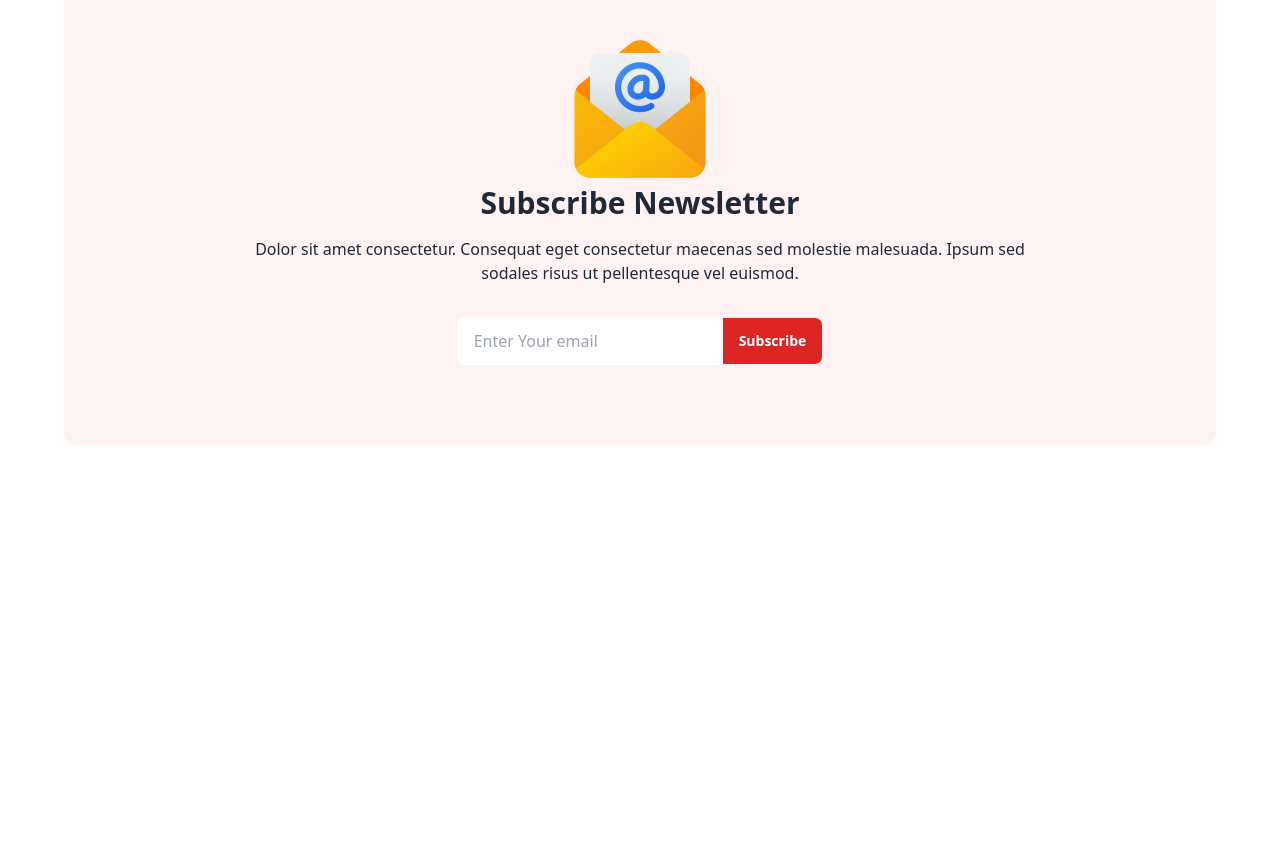
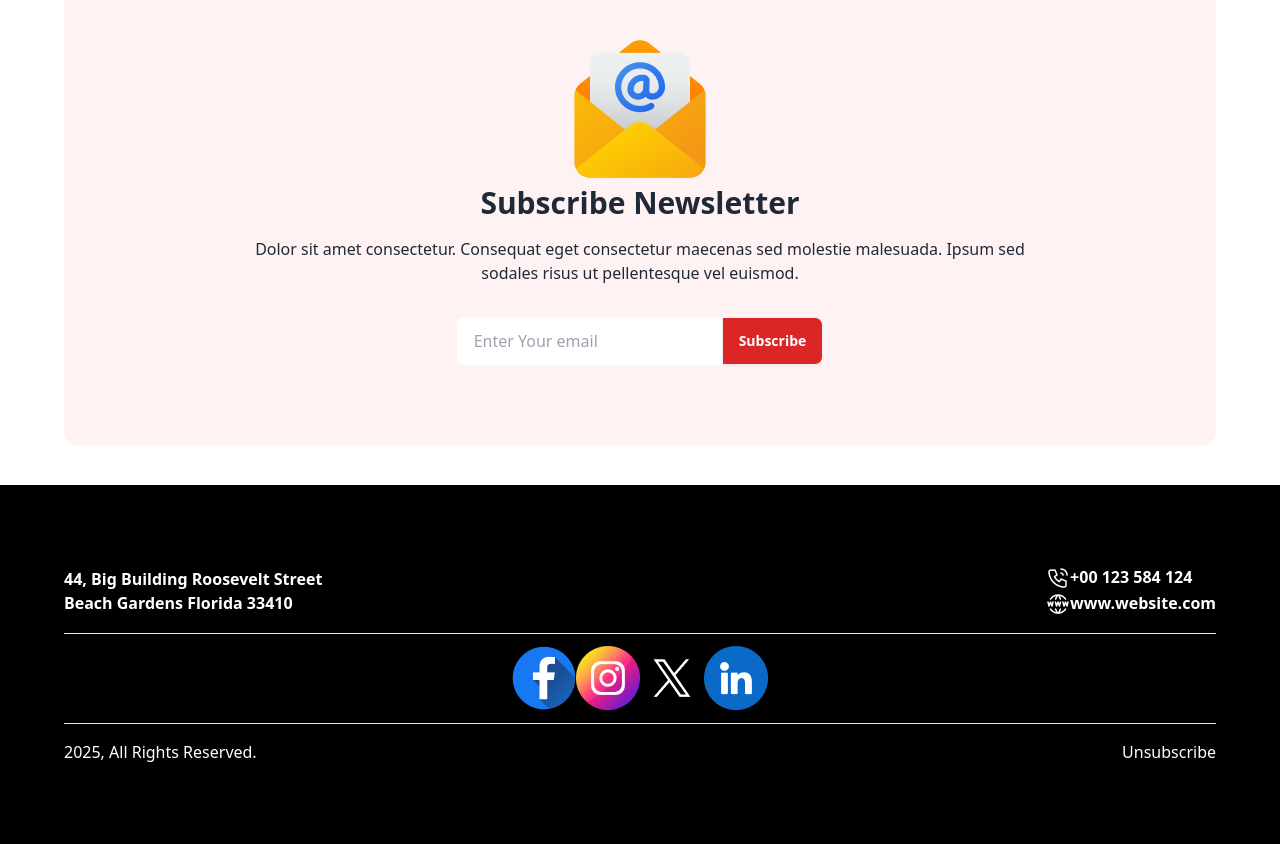
Before and after one commit to ChibgatullahMinhaz/New-Year-Offer, a plain HTML site: page index.html in a window 1280 px wide. Shown: the part 5001-5845 px from the top of the page. Before the commit the page ends 5486 px from the top, so only its background shows below. Drawn offline with nearby package versions, Linux system fonts and the light colour scheme.

Commit message:
added footer section

```diff
--- a/index.html
+++ b/index.html
@@ -166,9 +166,32 @@
  </section>
     </main>
     <!-- footer -->
-    <footer>
-
-    </footer>
+    <footer class="bg-black text-white">
+        <!-- footer container -->
+         <div class="max-w-[90%] mx-auto py-20">
+            <div class="md:flex justify-between items-center gap-4">
+                <div>
+                    <h4 class="font-bold">44, Big Building Roosevelt Street</h4>
+                    <h4 class="font-bold">Beach Gardens Florida 33410</h4>
+                </div>
+                <div >
+                    <h1 class="font-bold"> <img src="icons/Call.png" class="inline-block" alt="">+00 123 584 124</h1>
+                    <h1 class="font-bold" > <img src="icons/Website.png" class="inline-block" alt="">www.website.com</h1>
+                </div>
+            </div>
+            <!-- social icon -->
+             <div class="border-t border-b flex justify-center items-center text-2xl mt-4">
+                <img class="text-sm mt-3 mb-3" src="icons/Facebook.png" alt="">
+                <img class="text-sm mt-3 mb-3" src="icons/Instagram.png" alt="">
+                <img class="text-sm mt-3 mb-3" src="icons/Twitter.png" alt="">
+                <img class="text-sm mt-3 mb-3" src="icons/Linkedin.png" alt="">
+             </div>
+             <div class="flex items-center justify-between mt-4">
+                <h1>2025, All Rights Reserved.</h1>
+                <h1>Unsubscribe</h1>
+             </div>
+         </div>
+     </footer>
 </body>
 
 </html>
```
